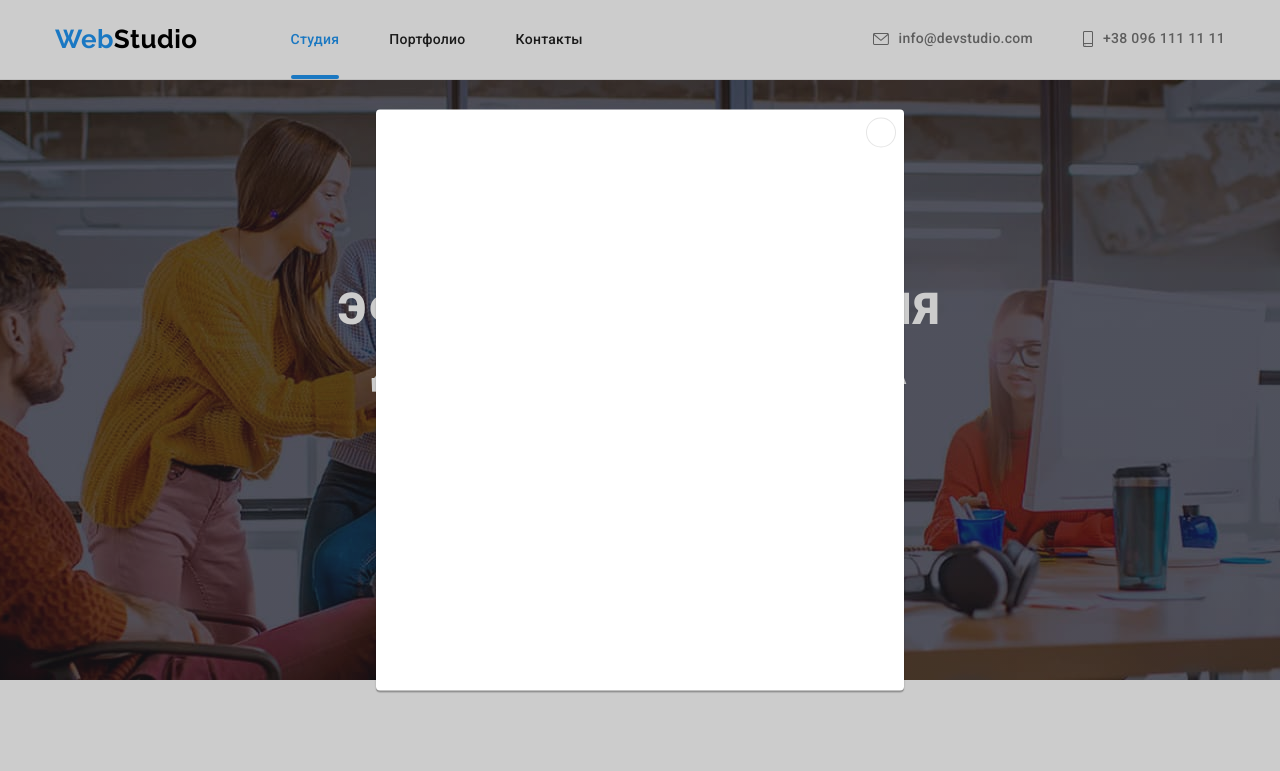
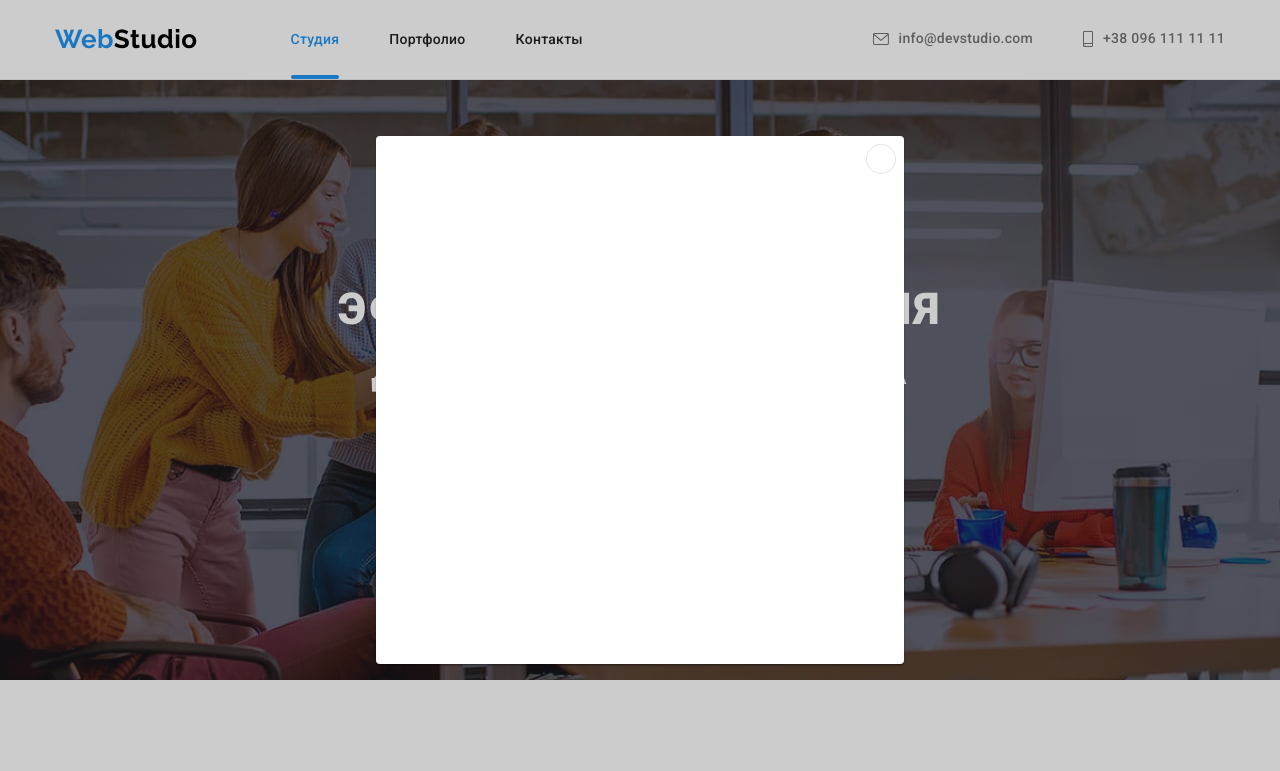
Before and after one commit to OksanaMosendz/goit-markup-hw-05, a plain HTML site: page index.html in a window 1280 px wide. Both pictures are taken after a click on the button "Заказать услугу". Shown: the top 771 px of the page. Drawn offline with nearby package versions, Linux system fonts and the light colour scheme.

Commit message:
end portfolio

```diff
--- a/css/style.css
+++ b/css/style.css
@@ -608,6 +608,7 @@ button {
   display: inline-block;
   content: "";
   position: absolute;
+  opacity: 0;
 
   width: 100%;
   height: 100%;
@@ -658,6 +659,7 @@ button {
 .backdrop.is-hidden {
   opacity: 0;
   pointer-events: none;
+  /* visibility: hidden; */
 }
 
 .modal {
@@ -666,11 +668,10 @@ button {
   left: 50%;
   transform: translate(-50%, -50%);
 
+  width: 528px;
+  min-height: 528px;
 
-  min-width: 528px;
-  min-height: 581px;
-
-  background: var(--white);
+  background-color: var(--white);
   box-shadow: 0px 1px 3px rgba(0, 0, 0, 0.12), 0px 1px 1px rgba(0, 0, 0, 0.14), 0px 2px 1px rgba(0, 0, 0, 0.2);
   border-radius: 4px;
 }
```
